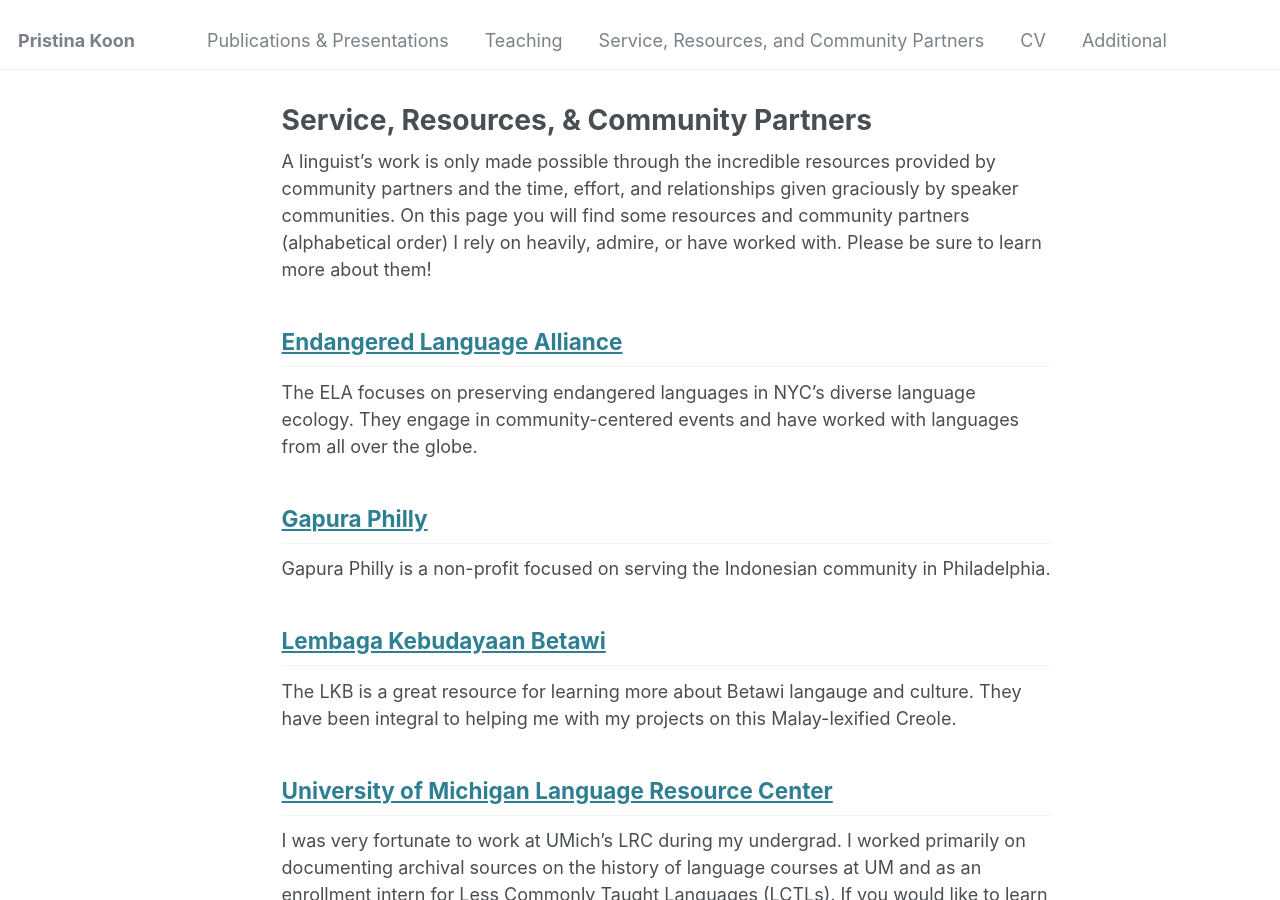
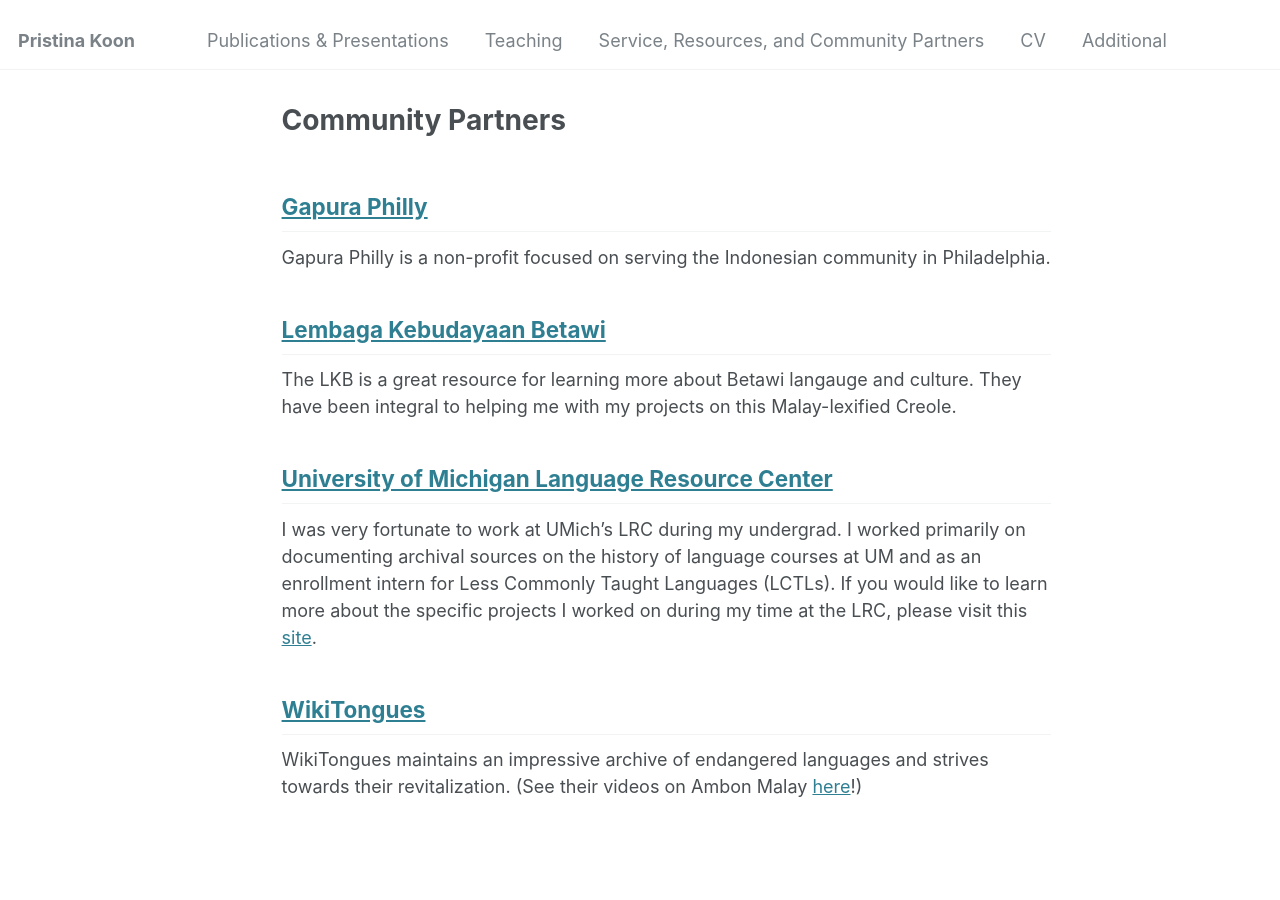
Before and after one commit to pristinakoon/pristinakoon.github.io, a Jekyll site: the page built from _pages/c.md, in a window 1280 px wide and 900 px high. Built offline with Jekyll 4.4.1, drawn with Linux system fonts in a browser that asks for light colours.

Commit message:
Update and rename service.md to c.md

```diff
--- a/_pages/service.md
+++ b/_pages/c.md
@@ -1,12 +1,8 @@
 ---
-title: "Service, Resources, & Community Partners"
+title: "Community Partners"
 permalink: /service/
 author_profile: false
 ---
-A linguist's work is only made possible through the incredible resources provided by community partners and the time, effort, and relationships given graciously by speaker communities. On this page you will find some resources and community partners (alphabetical order) I rely on heavily, admire, or have worked with. Please be sure to learn more about them!
-
-## [Endangered Language Alliance](https://www.elalliance.org/) ##
-The ELA focuses on preserving endangered languages in NYC's diverse language ecology. They engage in community-centered events and have worked with languages from all over the globe.
 
 ## [Gapura Philly](https://www.gapuraphilly.org/) ##
 Gapura Philly is a non-profit focused on serving the Indonesian community in Philadelphia.
```
